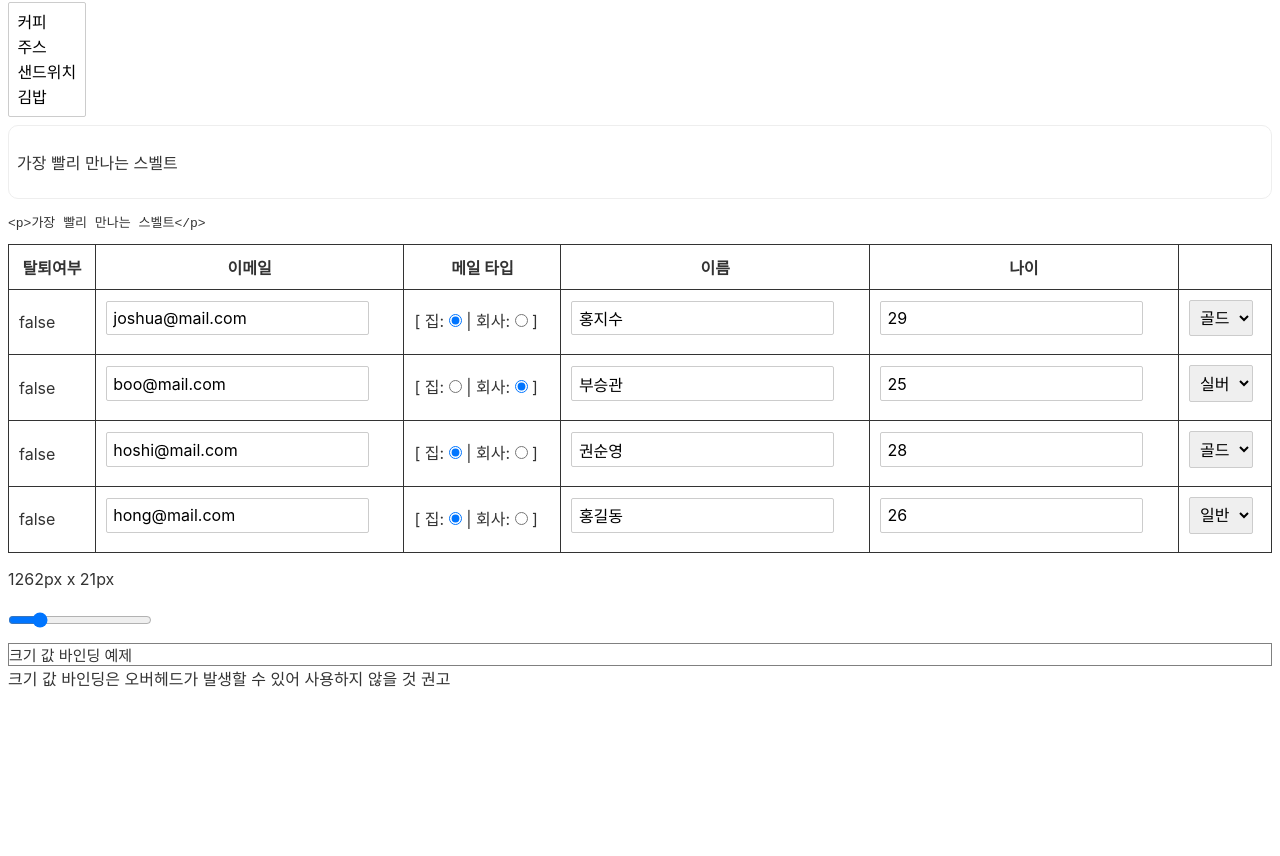
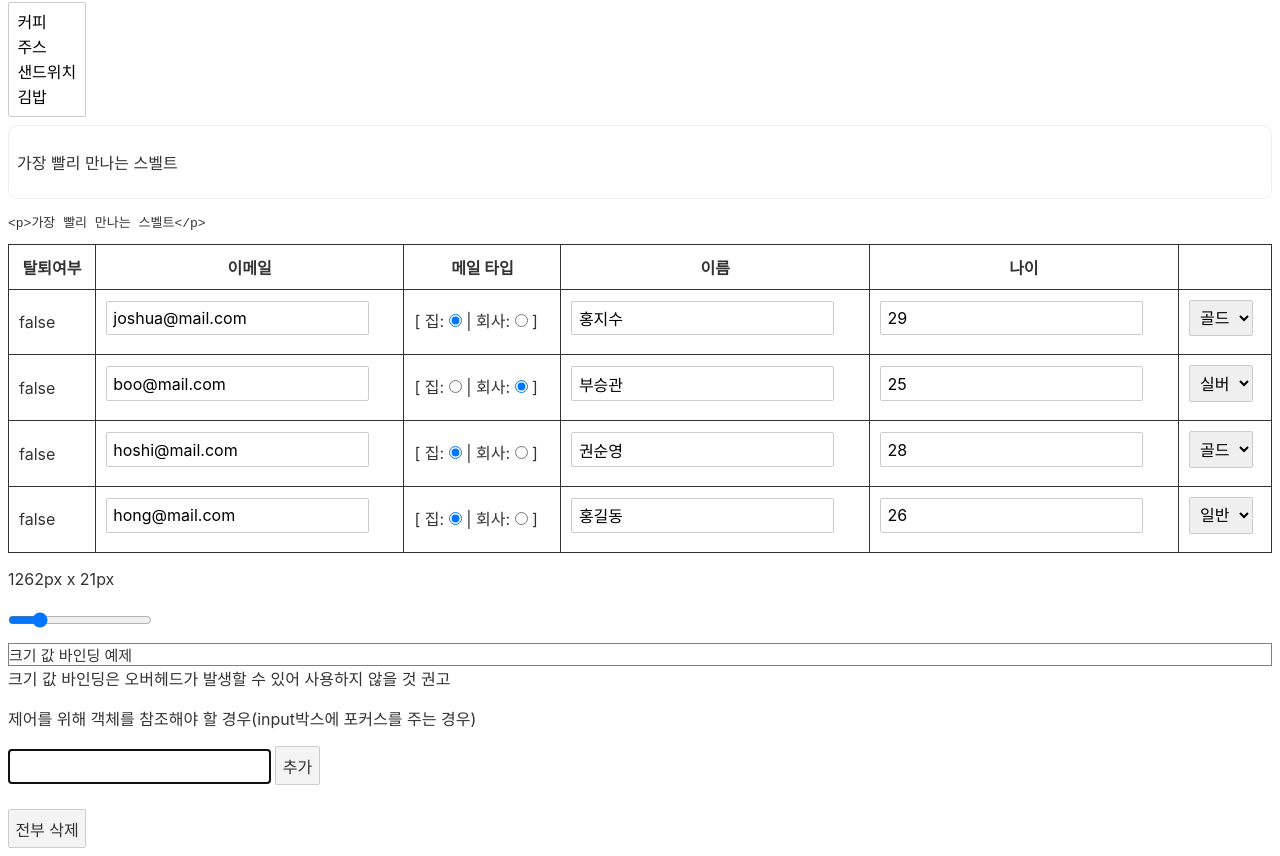
Before and after one commit to zldnlto/Svelte_Tutorial, a Svelte app: page / in a window 1280 px wide. Shown: the part 2644-3500 px from the top of the page. Before the commit the page ends 3334 px from the top, so only its background shows below. Built offline with nearby package versions, Linux system fonts and the light colour scheme.

Commit message:
Ch6_ todo 하위컴포넌트 List로 분리하여 적용

```diff
--- a/src/App.svelte
+++ b/src/App.svelte
@@ -14,6 +14,7 @@
   import Chp6Select from './tutorial/Chp6_select.svelte';
   import Chp6SelectExample from './tutorial/Chp6_select_example.svelte';
   import Chp6Size from './tutorial/Chp6_size.svelte';
+  import Chp6This from './tutorial/Chp6_this.svelte';
 
   let name = '얄루';
 </script>
@@ -38,6 +39,7 @@
   <Chp6Contenteditable />
   <Chp6Each />
   <Chp6Size />
+  <Chp6This />
 </main>
 
 <style>
--- /dev/null
+++ b/src/tutorial/Chp6_List.svelte
@@ -0,0 +1,10 @@
+<script>
+    // 외부 바인딩
+    export let list_todos = [];
+</script>
+
+<ul>
+    {#each list_todos as item}
+    <li>{item}</li>
+    {/each}
+</ul>
--- /dev/null
+++ b/src/tutorial/Chp6_this.svelte
@@ -0,0 +1,40 @@
+<script>
+    import { onMount } from "svelte";
+    import List from './Chp6_List.svelte'
+
+    onMount(async () => {
+        todoInput.focus();
+    })
+
+    let todos =[];
+    let todoInput;
+    let todo = '';
+
+    const add = () => {
+        if(todo.replaceAll(" ",'')==""){
+            alert("값을 입력하세요");
+            todoInput.focus();
+        }else{
+            todos.push(todo);
+            todos = todos;
+            todo = '';
+            todoInput.focus();
+        }
+    }
+    const remove = () => {
+        todos = [];
+        todoInput.focus();
+    }
+</script>
+
+<main>
+<p>제어를 위해 객체를 참조해야 할 경우(input박스에 포커스를 주는 경우)</p>
+
+<input type="text" bind:this={todoInput} bind:value={todo}/>
+<button on:click={add}>추가</button>
+
+<List list_todos = {todos}/>
+
+<button on:click={remove}>전부 삭제</button>
+
+</main>
```
